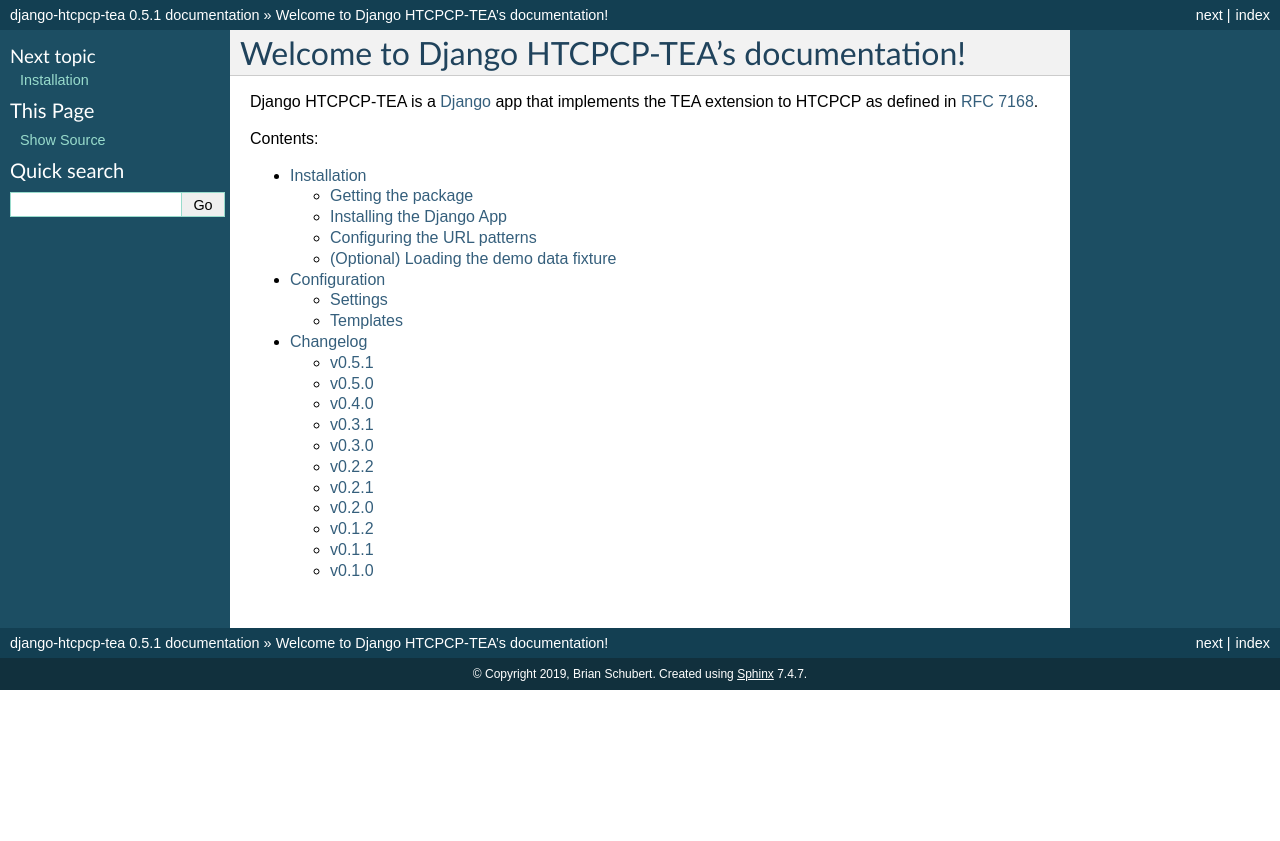
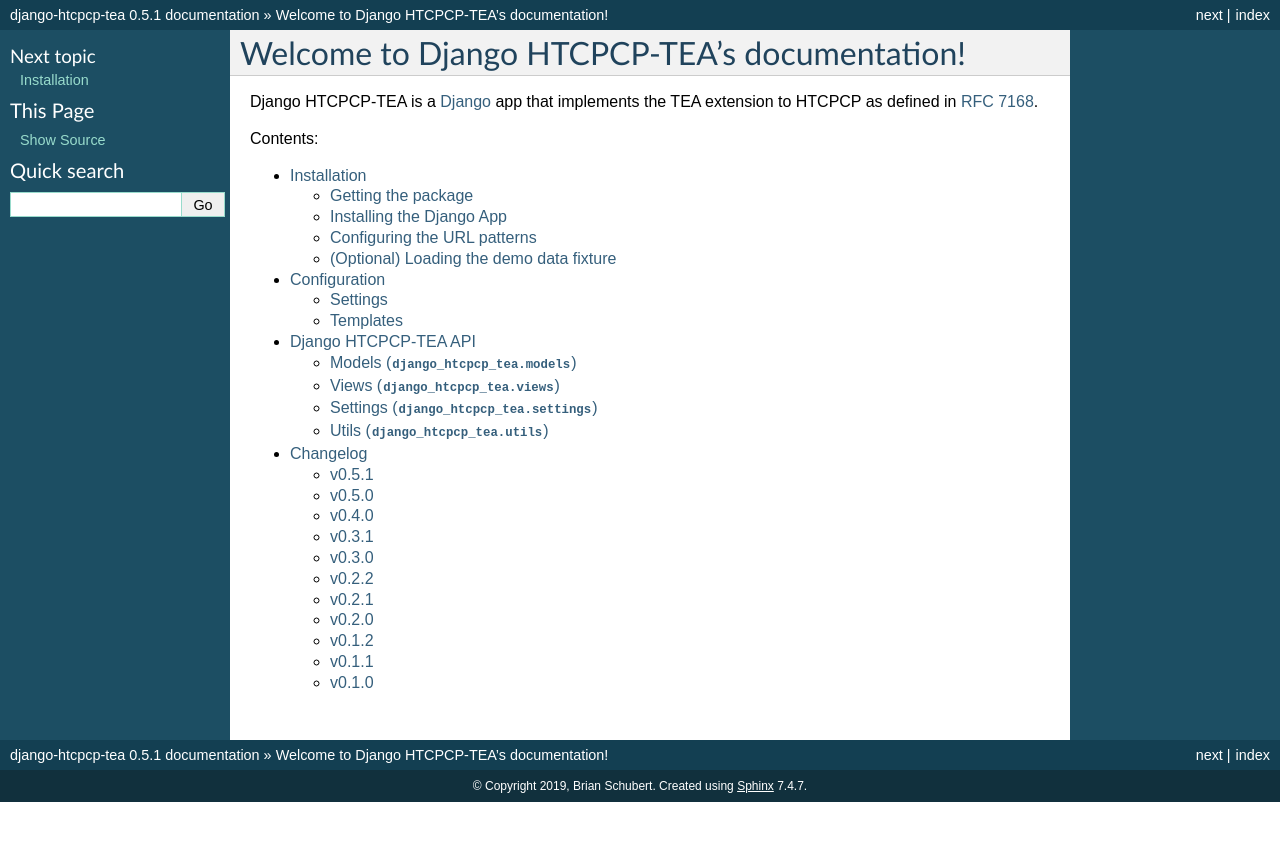
Before and after one commit to brianschubert/django-htcpcp-tea, a Sphinx documentation site: the page built from docs/index.rst, in a window 1280 px wide. Shown: the top 841 px of the page. Built offline with Sphinx 7.4.7, drawn with Linux system fonts in a browser that asks for light colours; part of the change alters nothing that is shown.

```diff
--- /dev/null
+++ b/docs/api.rst
@@ -0,0 +1,91 @@
+.. This file is distributed under the MIT License. If a copy of the
+.. MIT License was not distributed with this file, you can obtain one
+.. at https://opensource.org/licenses/MIT.
+
+Django HTCPCP-TEA API
+=====================
+
+Models (``django_htcpcp_tea.models``)
+-------------------------------------
+
+.. autoclass:: django_htcpcp_tea.models.Pot
+    :members: tea_capable, is_teapot, fetch_additions
+
+    .. py:attribute:: name
+
+        The name of this pot, e.g. "Joe\'s Joe Jar" or "Breville (R) BTM800XL"
+
+    .. py:attribute:: brew_coffee
+
+        Whether this pot can brew coffee.
+
+    .. py:attribute:: supported_teas
+
+        The types of tea that this pot can brew. May be empty.
+
+    .. py:attribute:: supported_additions
+
+        The beverage additions that this pot supported. May be empty.
+
+.. autoclass:: django_htcpcp_tea.models.TeaType
+
+    .. py:attribute:: name
+
+       The name of this tea type.
+
+    .. py:attribute:: slug
+
+       The URL slug identifying this tea type.
+
+.. autoclass:: django_htcpcp_tea.models.Addition
+    :members: MILK, SYRUP, SWEETENER, SPICE, ALCOHOL, SUGAR, OTHER, is_milk
+    :undoc-members:
+
+    .. py:attribute:: name
+
+       The name of this beverage addition as it would appear in the
+       HTCPCP Accept-Additions header field.
+
+    .. py:attribute:: type
+
+       The type of this additions
+
+.. autoclass:: django_htcpcp_tea.models.ForbiddenCombination
+    :members: forbids_additions
+
+    .. py:attribute:: tea
+
+       The type of tea that this forbidden combination applies to. If null, this forbidden combination applies to all beverages.
+
+    .. py:attribute:: additions
+
+       The combination of additions that this forbidden combination forbids.
+
+Views (``django_htcpcp_tea.views``)
+-----------------------------------
+
+.. automodule:: django_htcpcp_tea.views
+    :members:
+    :undoc-members:
+
+
+Settings (``django_htcpcp_tea.settings``)
+-----------------------------------------
+
+.. automodule:: django_htcpcp_tea.settings
+    :members:
+    :private-members:
+    :undoc-members:
+
+    .. autodata:: htcpcp_settings
+        :annotation: = _HTCPCPTeaSettings('HTCPCP')
+
+        Access to the Django HTCPCP-TEA settings should be done through
+        this instance.
+
+
+Utils (``django_htcpcp_tea.utils``)
+-----------------------------------
+
+.. automodule:: django_htcpcp_tea.utils
+    :members:
--- a/docs/conf.py
+++ b/docs/conf.py
@@ -10,9 +10,13 @@
 # add these directories to sys.path here. If the directory is relative to the
 # documentation root, use os.path.abspath to make it absolute, like shown here.
 #
-# import os
-# import sys
-# sys.path.insert(0, os.path.abspath('.'))
+import os
+import sys
+import django
+sys.path.insert(0, os.path.abspath('..'))
+# Setup django using the tests module's settings
+os.environ['DJANGO_SETTINGS_MODULE'] = 'tests.settings'
+django.setup()
 
 
 # -- Project information -----------------------------------------------------
@@ -31,6 +35,7 @@ release = '0.5.1'
 # extensions coming with Sphinx (named 'sphinx.ext.*') or your custom
 # ones.
 extensions = [
+    'sphinx.ext.autodoc'
 ]
 
 # Add any paths that contain templates here, relative to this directory.
@@ -55,3 +60,5 @@ html_theme = 'default'
 html_static_path = ['_static']
 
 master_doc = 'index'
+
+add_module_names = False
--- a/docs/index.rst
+++ b/docs/index.rst
@@ -16,4 +16,5 @@ Django HTCPCP-TEA is a `Django`_ app that implements the TEA extension to HTCPCP
 
    install
    config
+   api
    Changelog <changelog>
```
